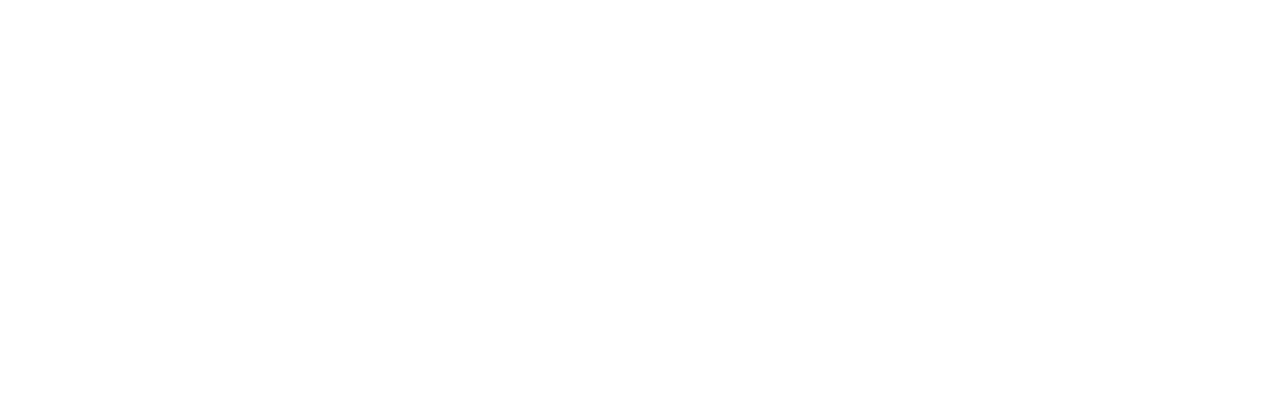
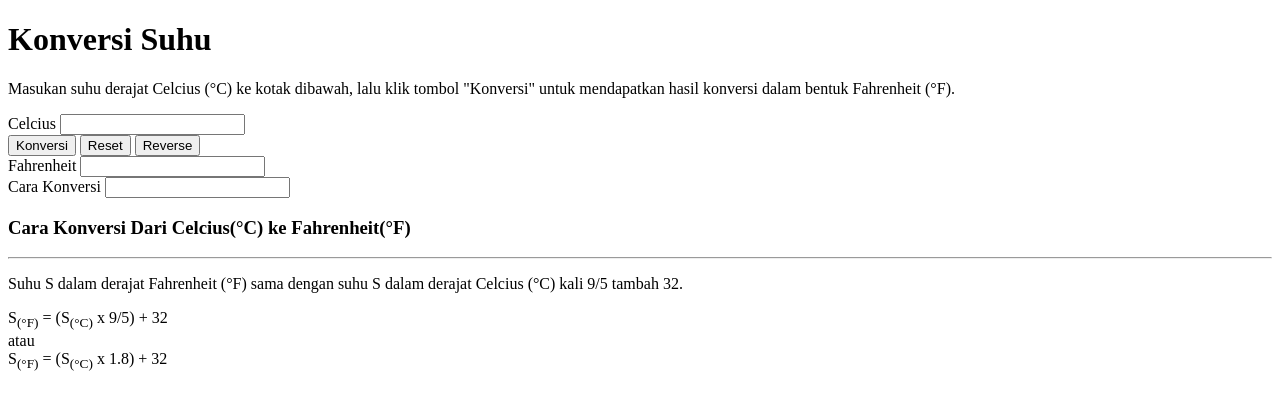
Before and after one commit to revou-fundamental-course/03-feb-25-jiwarav, a plain HTML site: page index.html in a window 1280 px wide. Drawn offline with Linux system fonts and the light colour scheme.

Commit message:
base html (no styling)

```diff
--- a/index.html
+++ b/index.html
@@ -5,16 +5,74 @@
     <meta charset="UTF-8">
     <!-- Tag untuk responsive design -->
     <meta name="viewport" content="width=device-width, initial-scale=1.0">
-    <title>Document</title>
+    <title>Website Konversi Suhu</title>
 
     <!-- Link CSS -->
      <link rel="stylesheet" href="css\styles.css">
 </head>
 
 <body>
-    <header></header>
+    <header>
+        <h1>Konversi Suhu</h1>
+    </header>
 
-    <main></main>
+    <main>
+        <!-- Introduction -->
+        <section>
+            <p>Masukan suhu derajat Celcius (&deg;C) ke kotak dibawah,
+                lalu klik tombol "Konversi" untuk mendapatkan hasil konversi
+                dalam bentuk Fahrenheit (&deg;F).
+            </p>
+        </section>
+
+        <!-- Form Input Suhu Yang Akan Dikonversi -->
+         <section>
+            <form>
+                <div>
+                    <label for="input-suhu">Celcius</label>
+                    <input type="number" id="input-suhu">
+                </div>
+
+                <div>
+                    <button>Konversi</button>
+                    <button>Reset</button>
+                    <button>Reverse</button>
+                </div>
+            </form>
+         </section>
+
+         <!-- Hasil Konversi -->
+         <section>
+            <div>
+                <label for="hasil-konversi">Fahrenheit</label>
+                <input type="text" id="hasil-konversi" readonly>
+            </div>
+         </section>
+
+         <!-- Cara Konversi Suhu -->
+         <section>
+            <div>
+                <label for="rumus-konversi">Cara Konversi</label>
+                <input type="text" id="rumus-konversi" readonly>
+            </div>
+         </section>
+
+         <!-- Penjelasan Rumus Konversi Suhu -->
+          <section>
+            <header>
+                <h3>Cara Konversi Dari Celcius(&deg;C) ke Fahrenheit(&deg;F)</h3>
+            </header>
+
+            <hr>
+
+            <article>
+                <p>Suhu <span>S</span> dalam derajat Fahrenheit (&deg;F) sama dengan suhu <span>S</span> dalam derajat
+                Celcius (&deg;C) kali 9/5 tambah 32.</p>
+                <p><span>S</span><sub>(&deg;F)</sub> = (<span>S</span><sub>(&deg;C)</sub> x 9/5) + 32 <br> atau <br>
+                    <span>S</span><sub>(&deg;F)</sub> = (<span>S</span><sub>(&deg;C)</sub> x 1.8) + 32</p>
+            </article>
+          </section>
+    </main>
 
     <footer></footer>
 
```
